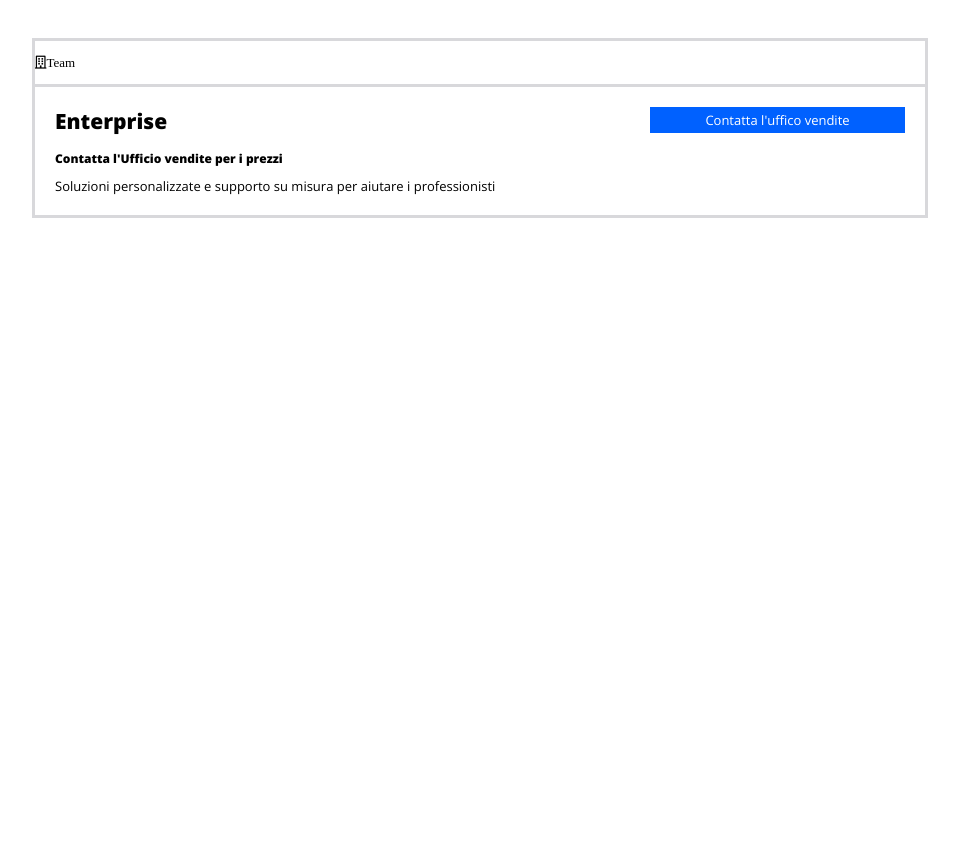
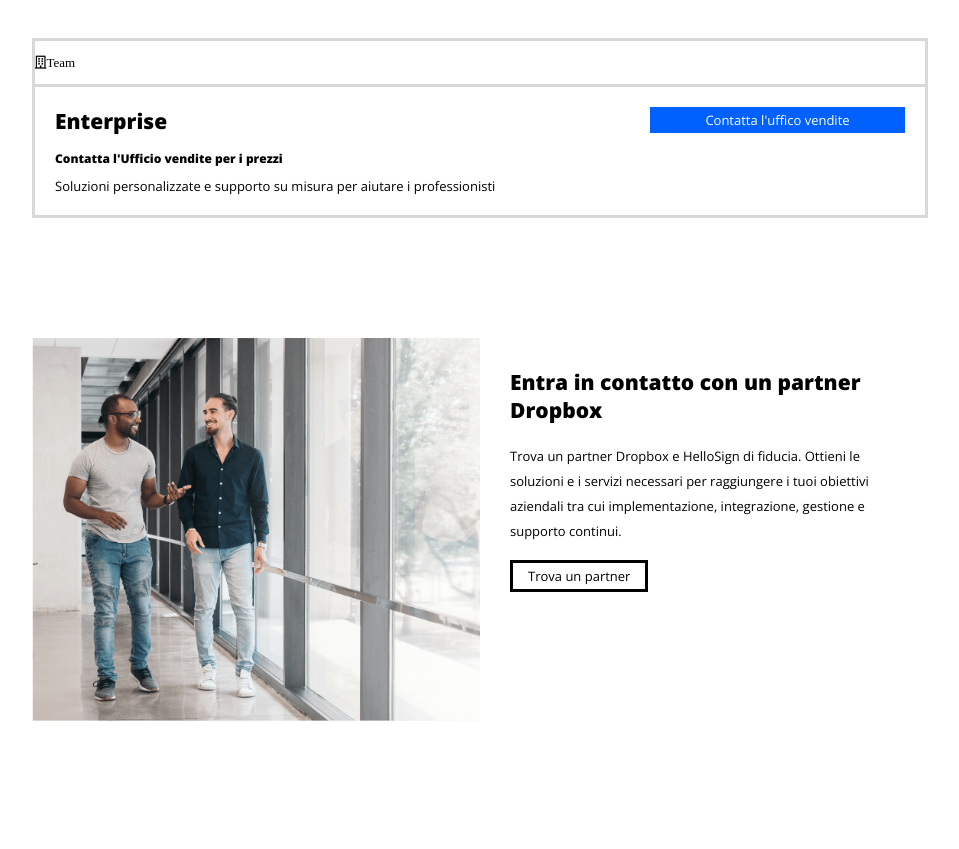
Before and after one commit to salzanopm/htmlcss-dropbox, a plain HTML site: page index.html in a window 1280 px wide. Shown: the part 1732-2581 px from the top of the page, without its empty margins (160-1119 px from the left). Before the commit the page ends 2430 px from the top, so only its background shows below. Drawn offline with nearby package versions, Linux system fonts and the light colour scheme.

Commit message:
finish find a partner part

```diff
--- a/css/style.css
+++ b/css/style.css
@@ -122,6 +122,7 @@ section {
 
 .white {
     background-color: white;
+    border: solid;
 }
 
 
@@ -297,6 +298,16 @@ section {
     margin: 15px 0;
 }
 
+.fa-user,
+.fa-folder,
+.fa-pencil-alt {
+    margin-left: -20px;
+}
+
+.icon-text-container {
+    padding-left: 20px;
+}
+
 .fa-check {
     color: #0061ff;
 }
@@ -349,3 +360,27 @@ section {
 .padding-titles{
     padding: 15px 0 10px 0;
 }
+
+/* find a partner section */
+.col-find-a-partner-img {
+    width: 50%;
+}
+.col-find-a-partner-text {
+    width: 50%;
+}
+
+
+.col-find-a-partner-text {
+    text-align: left;
+    padding: 30px;
+
+}
+
+.find-a-partner-title {
+    padding-bottom: 20px;
+}
+
+.find-a-partner-paragraph {
+    line-height: 25px;
+    padding-bottom: 20px;
+}
--- a/index.html
+++ b/index.html
@@ -151,9 +151,11 @@
                             <h2 class="common-title-medium">Professional</h2>
                             <h3 class="common-title-small padding-titles">19,90€</h3>
                             <p class="text-gray month">/mese</p>
-                            <p class="user"><i class="far fa-user"></i> 1 utente</p>
-                            <p class="space"><i class="far fa-folder"></i> 3 TB di spazio di archiviazione sicuro</p>
-                            <p class="function"><i class="fas fa-pencil-alt"></i>Funzioni di produttività Premium e condivisione file semplice e sicura</p>
+                            <span class="icon-text-container">
+                                <p class="user"><i class="far fa-user"></i> 1 utente</p>
+                                <p class="space"><i class="far fa-folder"></i> 3 TB di spazio di archiviazione sicuro</p>
+                                <p class="function"><i class="fas fa-pencil-alt"></i>Funzioni di produttività Premium e condivisione file semplice e sicura</p>
+                            </span>
                             <p class="btn blue try-30-days">Prova gratis per 30 giorni</p>
                             <p class="buy-now">oppure <span class="text-blue">acquista ora</span></p>
                             <hr class="hr-small">
@@ -187,6 +189,21 @@
             <!-- end business plan -->
             <!-- start dropbox find a partner -->
             <section class="find-a-partner">
+                <div class="clearfix">
+                    <div class="col col-find-a-partner-img">
+                        <img src="img/partner.png" alt="picture find a partner">
+                    </div>
+                    <div class="col col-find-a-partner-text">
+                        <h2 class="find-a-partner-title common-title-medium">Entra in contatto con un partner Dropbox</h2>
+                        <p class="find-a-partner-paragraph text-normal">Trova un partner Dropbox e HelloSign di fiducia. Ottieni le soluzioni
+                            e i servizi necessari per raggiungere i tuoi obiettivi aziendali tra cui implementazione,
+                            integrazione, gestione e supporto continui.
+                        </p>
+                        <div class="btn-find-a-partner">
+                            <span class="btn white">Trova un partner</span>
+                        </div>
+                    </div>
+                </div>
             </section>
             <!-- end find a partner -->
             <!-- start more operation -->
```
